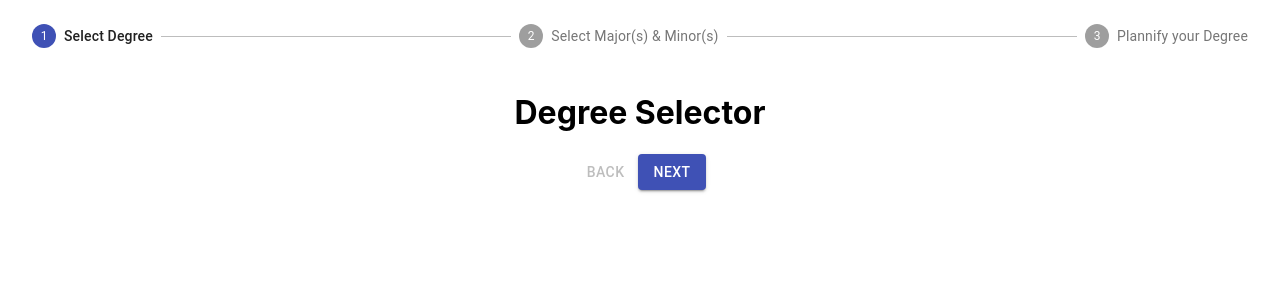
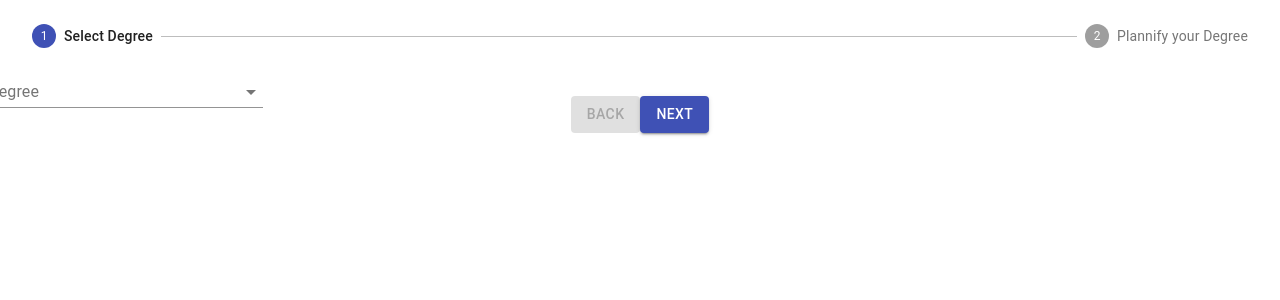
Before and after one commit to csesoc/degree-planner, a React (Create React App) app in the folder client/: page / in a window 1280 px wide. Shown: the top 300 px of the page. Built offline with nearby package versions, Linux system fonts and the light colour scheme.

Commit message:
Removed error component, two step wizard, sample dropdown added

```diff
--- a/client/src/components/DegreeSelector.js
+++ b/client/src/components/DegreeSelector.js
@@ -1,4 +1,9 @@
 import React, { Component } from 'react';
+import Grid from '@material-ui/core/Grid';
+import InputLabel from '@material-ui/core/InputLabel';
+import FormHelperText from '@material-ui/core/FormHelperText';
+import FormControl from '@material-ui/core/FormControl';
+import Select from '@material-ui/core/Select';
 //import '../css/DegreeSelector.css';
 
 class DegreeSelector extends Component {
@@ -6,16 +11,43 @@ class DegreeSelector extends Component {
     constructor(props) {
         super(props);
         this.state = {
+          selectedDegree: ""
         };
     }
+
+    handleChange = ((changeEvent) => {
+        console.log(changeEvent.target.value);
+        this.setState({selectedDegree: changeEvent.target.value});
+    });
 
     componentDidMount() {
     }
 
     render() {
+        let degreeList = {
+          "Bachelor of Engineering (Honours)": 3707,
+          "Bachelor of Arts": 3409
+        }
+        let degreeListOptions = Object.entries(degreeList).map(([degree, degree_code]) => <option key={degree_code} value={degree_code}>{degree}</option>);
         return (
             <div>
-              <h1>Degree Selector</h1>
+              <Grid container spacing={3}>
+                <FormControl className="degree_selector_formcontrol">
+                  <InputLabel htmlFor="degree">Degree</InputLabel>
+                  <Select
+                    native
+                    value={this.state.selectedDegree}
+                    onChange={this.handleChange}
+                    inputProps={{
+                      name: 'Degree',
+                      id: 'degree',
+                    }}
+                  >
+                    <option value="" />
+                    {degreeListOptions}
+                  </Select>
+                </FormControl>
+              </Grid>
             </div>
         );
     }
--- a/client/src/components/Error.js
+++ /dev/null
@@ -1,22 +0,0 @@
-import React, { Component } from 'react';
-//import '../css/Error.css';
-
-class Error extends Component {
-
-    constructor(props) {
-        super(props);
-    }
-
-    componentDidMount() {
-    }
-
-
-    render() {
-        return (
-            <div>
-            </div>
-        );
-    }
-}
-
-export default Error;
--- a/client/src/components/MajorMinorSelector.js
+++ /dev/null
@@ -1,22 +0,0 @@
-import React, { Component } from 'react';
-//import '../css/MajorMinorSelector.css';
-
-class MajorMinorSelector extends Component {
-
-    constructor(props) {
-        super(props);
-    }
-
-    componentDidMount() {
-    }
-
-    render() {
-        return (
-            <div>
-              <h1>Major Minor Selector</h1>
-            </div>
-        );
-    }
-}
-
-export default MajorMinorSelector;
--- a/client/src/components/Wizard.js
+++ b/client/src/components/Wizard.js
@@ -4,9 +4,7 @@ import Step from '@material-ui/core/Step';
 import StepButton from '@material-ui/core/StepButton';
 import Button from '@material-ui/core/Button';
 import DegreeSelector from './DegreeSelector';
-import MajorMinorSelector from './MajorMinorSelector';
 import DegreePlanner from './DegreePlanner';
-import Error from './Error';
 //import '../css/Wizard.css';
 
 class Wizard extends Component {
@@ -23,7 +21,7 @@ class Wizard extends Component {
     }
 
     getStepLabels = () => {
-      return ["Select Degree", "Select Major(s) & Minor(s)", "Plannify your Degree"];
+      return ["Select Degree", "Plannify your Degree"];
     }
 
     getStepContent = (step) => {
@@ -31,11 +29,9 @@ class Wizard extends Component {
             case 0:
                 return <DegreeSelector/>;
             case 1:
-                return <MajorMinorSelector/>;
-            case 2:
                 return <DegreePlanner/>;
             default:
-                return <Error/>;
+                throw new Error("Unknown Step");
         }
     }
 
@@ -81,11 +77,11 @@ class Wizard extends Component {
                 <div>
                   {this.getStepContent(this.state.activeStep)}
                   <div>
-                    <Button disabled={this.state.activeStep === 0} onClick={this.handleBack} className="btn0">
+                    <Button disabled={this.state.activeStep === 0} variant="contained" color="primary" onClick={this.handleBack} className="wizard_back_btn">
                       Back
                     </Button>
-                    <Button variant="contained" color="primary" onClick={this.handleNext} className="btn2">
-                      {this.state.activeStep === steps.length - 1 ? 'Finish' : 'Next'}
+                    <Button disabled={this.state.activeStep === steps.length - 1} variant="contained" color="primary" onClick={this.handleNext} className="wizard_next_btn">
+                      Next
                     </Button>
                   </div>
                 </div>
```
